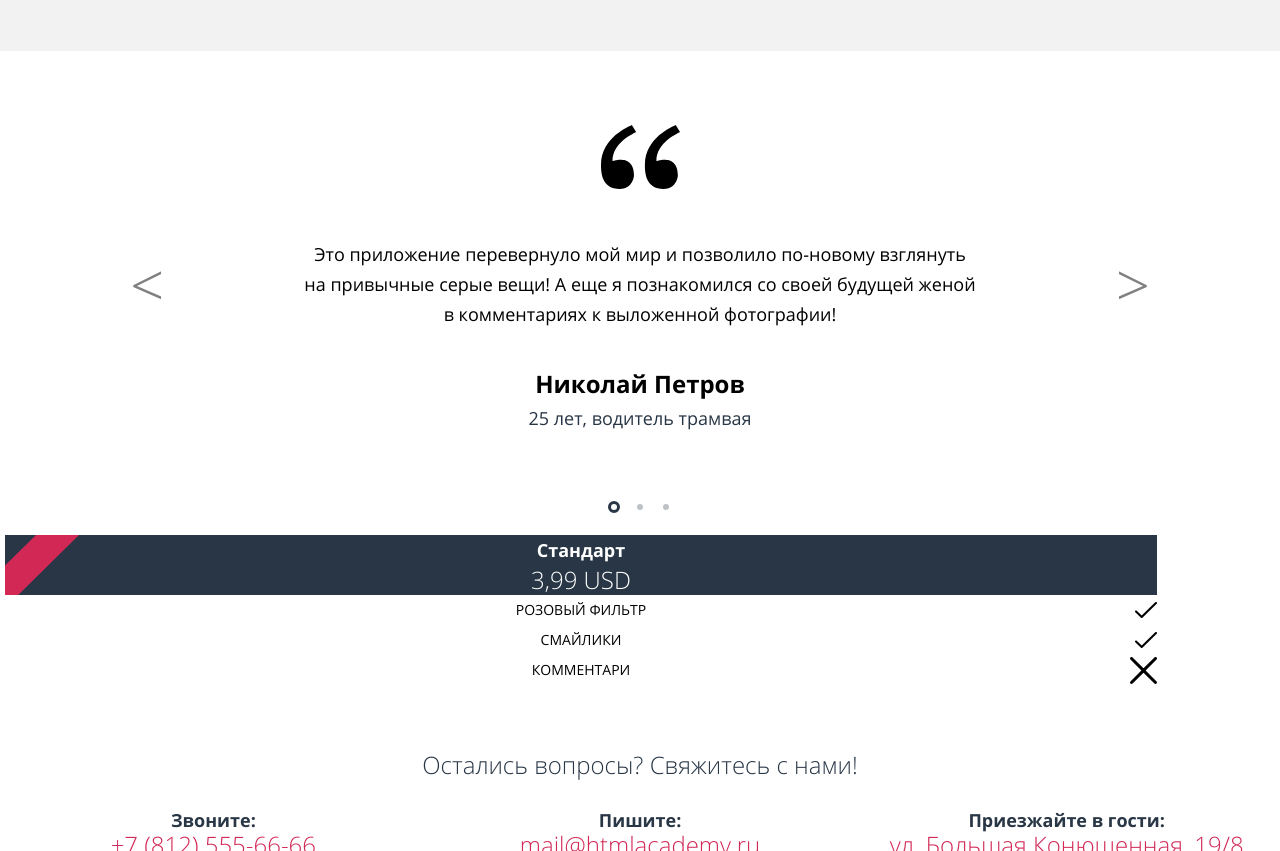
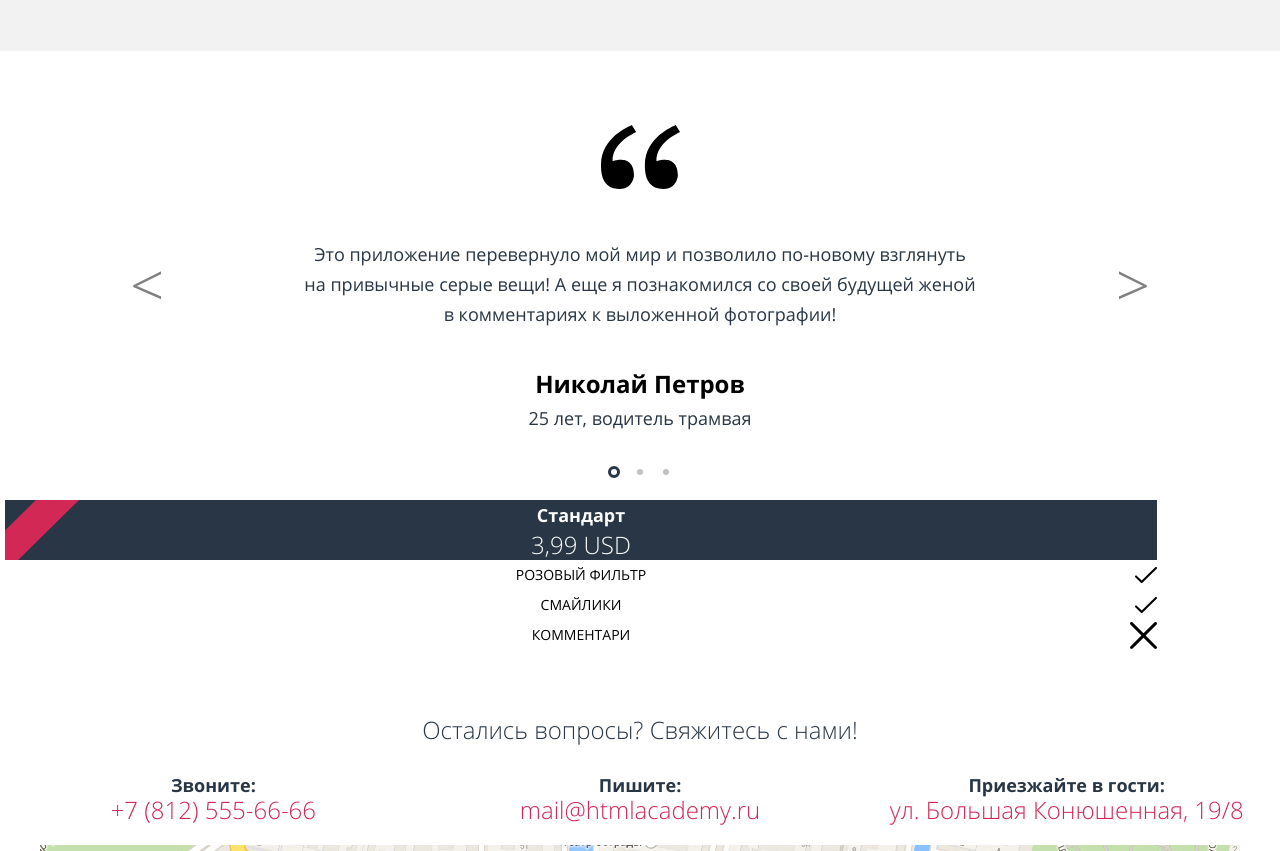
Before and after one commit to rrramble/794021-pink-16, a website: page source/index.html in a window 1280 px wide. Shown: the part 2000-2851 px from the top of the page. Drawn offline with nearby package versions, Linux system fonts and the light colour scheme; files that its build step writes are made by us from their sources.

Commit message:
fix: adjust sizes (margin/paddings) in "users' opinions" section

```diff
--- a/source/sass/blocks/user-opinion.scss
+++ b/source/sass/blocks/user-opinion.scss
@@ -2,8 +2,8 @@
   display: flex;
   flex-direction: column;
   justify-content: center;
-  padding-left: 1em;
-  padding-right: 1em;
+  padding-left: 14px;
+  padding-right: 14px;
 }
 
 .user-opinion__header {
@@ -20,9 +20,10 @@
 }
 
 .user-opinion__text {
+  color: $text-color-dark;
   font-size: 14px;
   line-height: 30px;
-  margin-top: 1em;
+  margin-top: 13px;
   text-align: center;
 }
 
--- a/source/sass/blocks/user-opinions.scss
+++ b/source/sass/blocks/user-opinions.scss
@@ -5,8 +5,8 @@
   flex-direction: column;
   justify-content: center;
   list-style: none;
-  padding-top: 44px;
-  padding-bottom: 60px;
+  padding-top: 42px;
+  padding-bottom: 25px;
 }
 
 @media (min-width: $desktop-min-width) {
```
